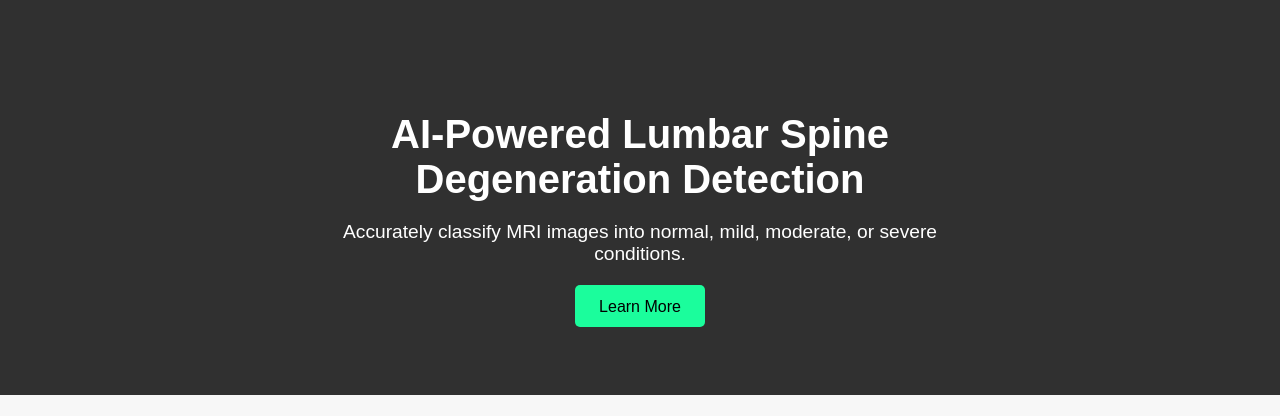
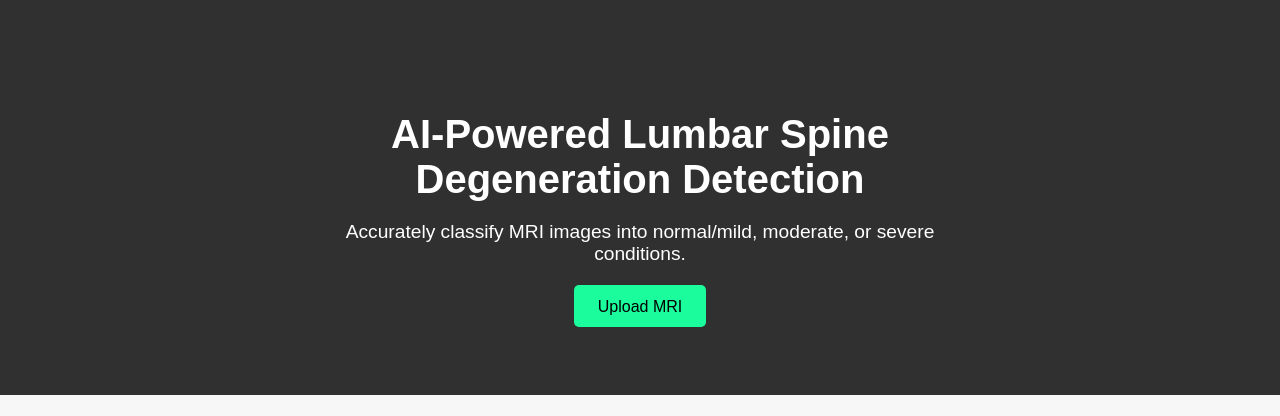
Before and after one commit to Aliqyan-21/rsna.app, a Flask app: page / in a window 1280 px wide. Shown: the part 61-477 px from the top of the page. Run offline with Flask 3, Linux system fonts and the light colour scheme.

Commit message:
patch: ui and link changes

```diff
--- a/templates/home.html
+++ b/templates/home.html
@@ -25,10 +25,10 @@
       <div class="hero-content">
         <h1>AI-Powered Lumbar Spine Degeneration Detection</h1>
         <p>
-          Accurately classify MRI images into normal, mild, moderate, or severe
+          Accurately classify MRI images into normal/mild, moderate, or severe
           conditions.
         </p>
-        <a href="#features" class="btn">Learn More</a>
+        <a href="/dcm_upload" class="btn">Upload MRI</a>
       </div>
     </section>
 
```
